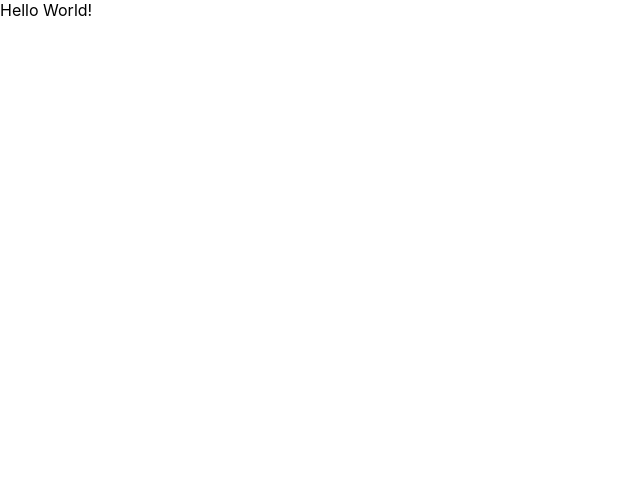
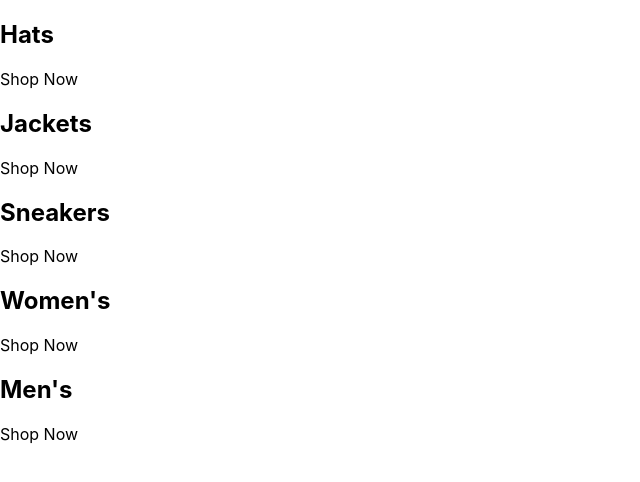
Before and after one commit to kimberly82/my-ztm-react, a React (Create React App) app: page / in a window 1280 px wide. Shown: the top 482 px of the page, without its empty margins (0-640 px from the left). Built offline with nearby package versions, Linux system fonts and the light colour scheme.

Commit message:
Added first basic structure

```diff
--- a/src/App.js
+++ b/src/App.js
@@ -1,7 +1,42 @@
 const App = () => {
   return (
-    <div>
-      Hello World!
+    <div className="categories-container">
+      <div class="category-container">
+        {/* <img /> */}
+        <div className="category-body-container">
+          <h2>Hats</h2>
+          <p>Shop Now</p>
+        </div>
+      </div>
+      <div class="category-container">
+        {/* <img /> */}
+        <div className="category-body-container">
+          <h2>Jackets</h2>
+          <p>Shop Now</p>
+        </div>
+      </div>
+      <div class="category-container">
+        {/* <img /> */}
+        <div className="category-body-container">
+          <h2>Sneakers</h2>
+          <p>Shop Now</p>
+        </div>
+      </div>
+      <div class="category-container">
+        {/* <img /> */}
+        <div className="category-body-container">
+          <h2>Women's</h2>
+          <p>Shop Now</p>
+        </div>
+      </div>
+      <div class="category-container">
+        {/* <img /> */}
+        <div className="category-body-container">
+          <h2>Men's</h2>
+          <p>Shop Now</p>
+        </div>
+      </div>
+
     </div>
   );
 }
```
